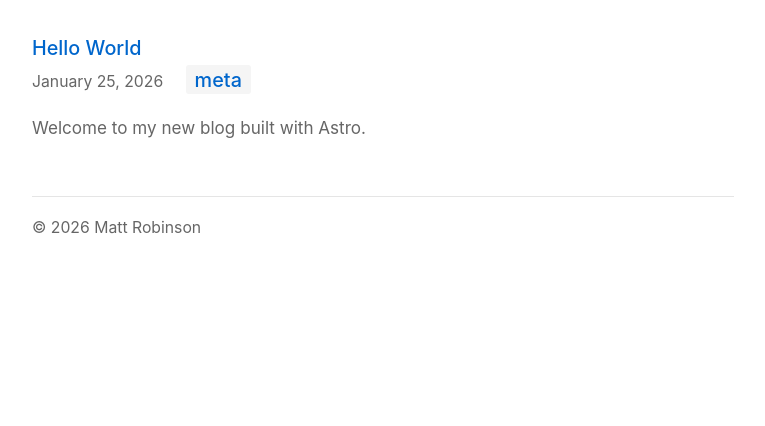
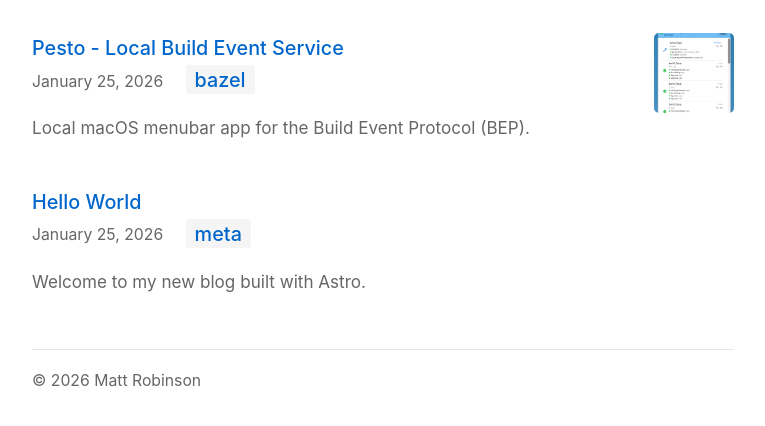
Before and after one commit to mattrobmattrob/mrob.org, an Astro site: page / in a window 1280 px wide. Shown: the part 94-520 px from the top of the page, without its empty margins (257-1022 px from the left). Built offline with nearby package versions, Linux system fonts and the light colour scheme; Astro itself is replaced by a stand-in of ours.

Commit message:
Add cover image support and new pesto post
- Update content schema to support co-located images
- Convert posts to folder structure for image organization
- Display cover thumbnails on homepage (right-aligned)
- Add pesto post with screenshots

Co-Authored-By: Claude Opus 4.5 <noreply@anthropic.com>

```diff
--- /dev/null
+++ b/src/content/blog/2026-01-25-pesto/index.md
@@ -0,0 +1,15 @@
+---
+title: "Pesto - Local Build Event Service"
+date: 2026-01-25
+description: "Local macOS menubar app for the Build Event Protocol (BEP)."
+tags: ["bazel"]
+cover: ./pesto-main-pending.png
+---
+
+I was curious about [Claude Code](https://claude.com/product/claude-code)
+
+![Description](./pesto-main-complete.png)
+
+![Description](./pesto-build-summary.png)
+
+![Description](./pesto-build-actions.png)
--- a/src/content/config.ts
+++ b/src/content/config.ts
@@ -2,12 +2,13 @@ import { defineCollection, z } from "astro:content";
 
 const blog = defineCollection({
   type: "content",
-  schema: z.object({
+  schema: ({ image }) => z.object({
     title: z.string(),
     date: z.date(),
     description: z.string(),
     tags: z.array(z.string()).default([]),
     draft: z.boolean().default(false),
+    cover: image().optional(),
   }),
 });
 
--- a/src/pages/index.astro
+++ b/src/pages/index.astro
@@ -1,4 +1,5 @@
 ---
+import { Image } from "astro:assets";
 import { getCollection } from "astro:content";
 import Base from "../layouts/Base.astro";
 import PostMeta from "../components/PostMeta.astro";
@@ -11,12 +12,19 @@ const posts = (await getCollection("blog", ({ data }) => !data.draft))
   <ul class="post-list">
     {
       posts.map((post) => (
-        <li>
-          <a href={`/blog/${post.slug}/`}>{post.data.title}</a>
-          <PostMeta date={post.data.date} tags={post.data.tags} />
-          {post.data.description && (
-            <p class="description">{post.data.description}</p>
+        <li class={post.data.cover ? "has-cover" : ""}>
+          {post.data.cover && (
+            <a href={`/blog/${post.slug}/`} class="cover-link">
+              <Image src={post.data.cover} alt="" class="cover-image" />
+            </a>
           )}
+          <div class="post-details">
+            <a href={`/blog/${post.slug}/`}>{post.data.title}</a>
+            <PostMeta date={post.data.date} tags={post.data.tags} />
+            {post.data.description && (
+              <p class="description">{post.data.description}</p>
+            )}
+          </div>
         </li>
       ))
     }
--- a/src/styles/global.css
+++ b/src/styles/global.css
@@ -124,6 +124,29 @@ footer {
   margin-top: 0.25rem;
 }
 
+.post-list li.has-cover {
+  display: flex;
+  gap: 1rem;
+  align-items: flex-start;
+}
+
+.cover-link {
+  flex-shrink: 0;
+  order: 1;
+}
+
+.cover-image {
+  width: 80px;
+  height: 80px;
+  object-fit: cover;
+  border-radius: 5px;
+}
+
+.post-details {
+  flex: 1;
+  min-width: 0;
+}
+
 /* Post meta */
 .post-meta {
   color: var(--color-muted);
```
Also changed, not shown: src/content/blog/2026-01-25-pesto/pesto-build-actions.png (added), src/content/blog/2026-01-25-pesto/pesto-build-summary.png (added), src/content/blog/2026-01-25-pesto/pesto-main-complete.png (added), src/content/blog/2026-01-25-pesto/pesto-main-pending.png (added), src/content/blog/hello-world/index.md (renamed from src/content/blog/hello-world.md).
